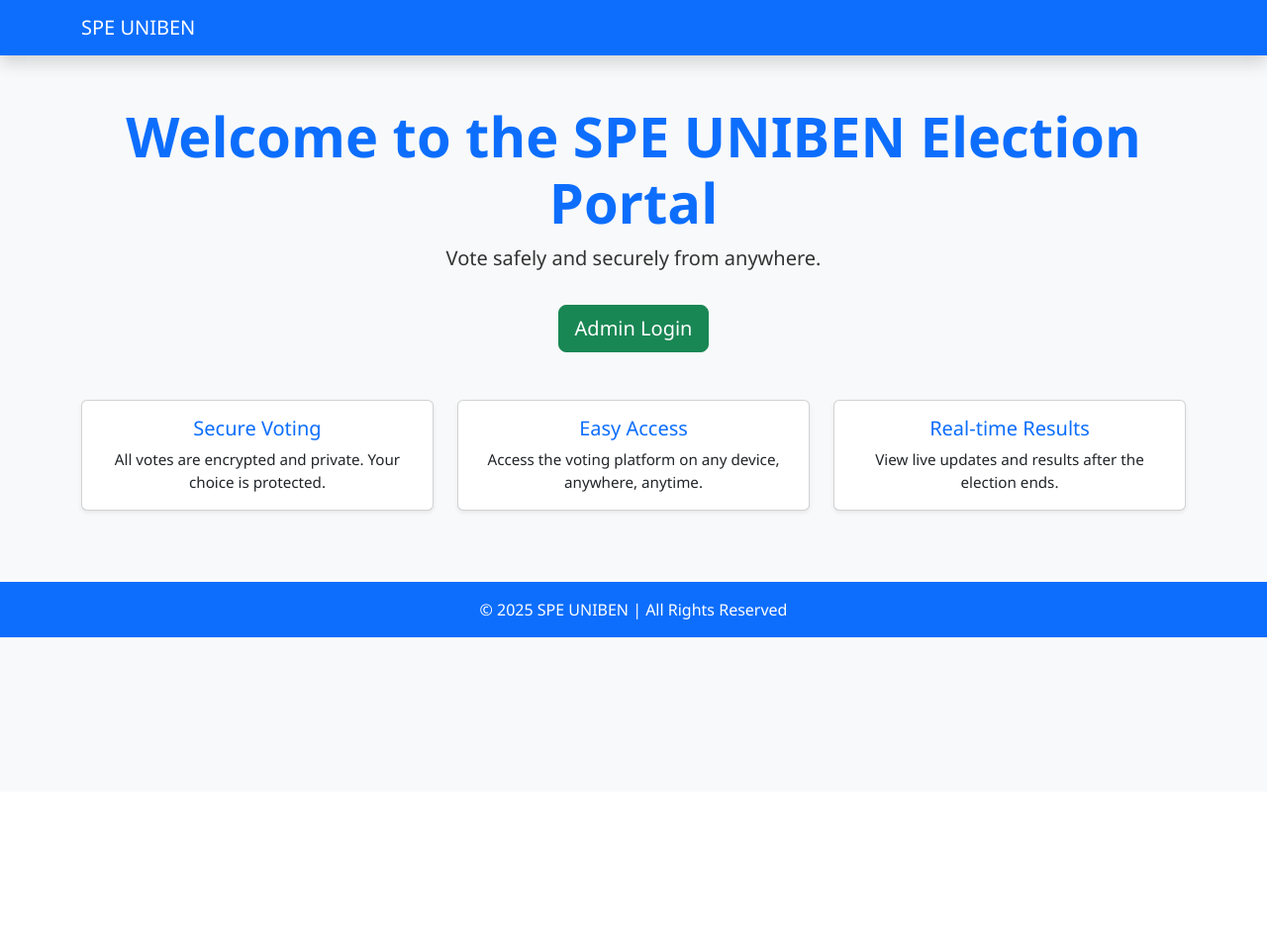
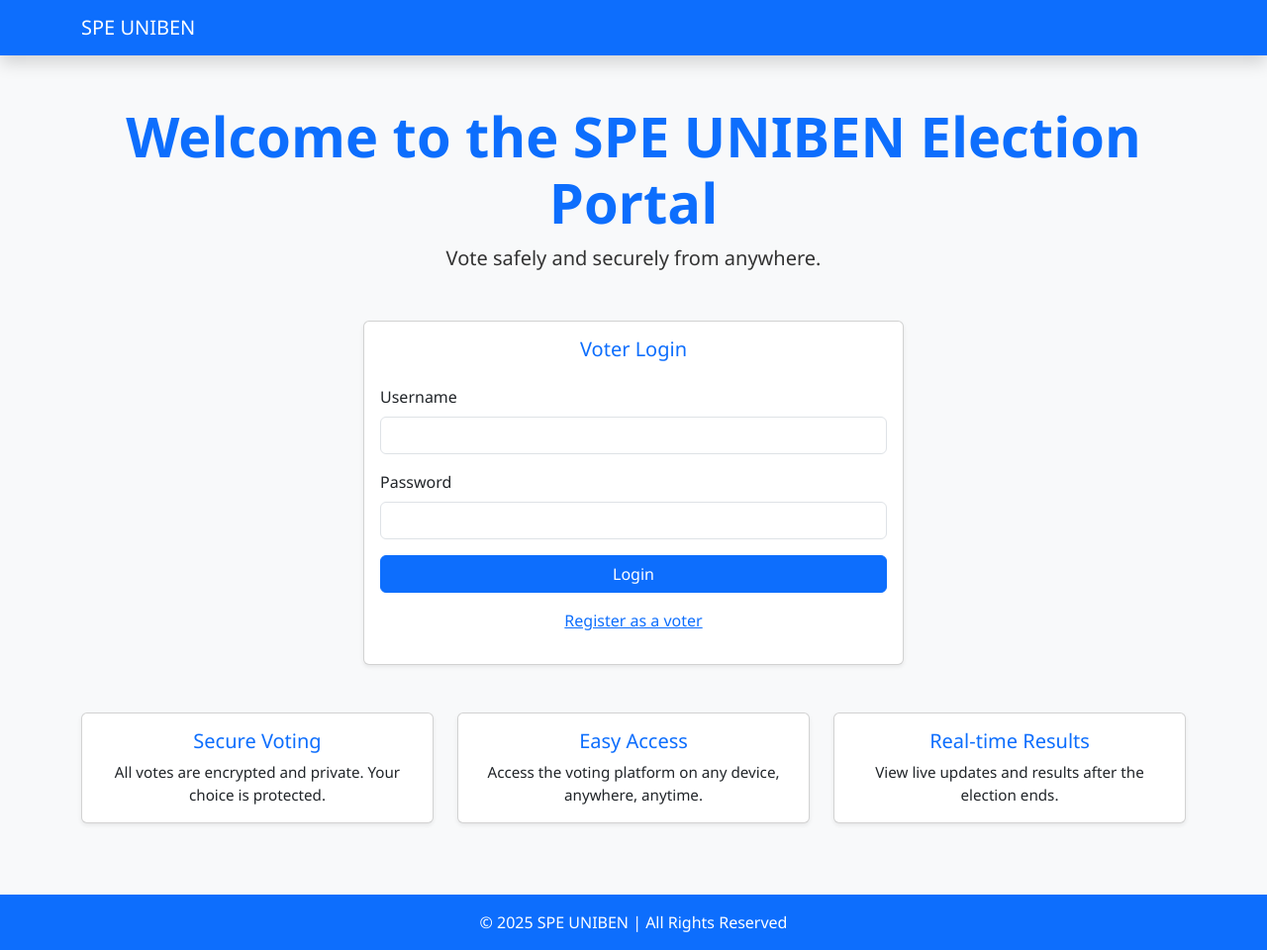
Before and after one commit to masterpresh-del/SPE-UNIBEN-ELECTION, a Django app: page / in a window 1280 px wide. Shown: the whole page at 99% size. Before the commit the page ends 644 px from the top, so only its background shows below. Run offline with Django 5.2, Linux system fonts and the light colour scheme.

Commit message:
Update index.html

```diff
--- a/templates/index.html
+++ b/templates/index.html
@@ -28,8 +28,37 @@
 <header class="container text-center mt-5">
     <h1 class="display-4 fw-bold">Welcome to the SPE UNIBEN Election Portal</h1>
     <p class="lead">Vote safely and securely from anywhere.</p>
-    <a href="/admin/" class="btn btn-success btn-lg mt-3">Admin Login</a>
 </header>
+
+<!-- Voter Login Panel -->
+<section class="container my-5">
+    <div class="row justify-content-center">
+        <div class="col-md-6">
+            <div class="card shadow-sm">
+                <div class="card-body">
+                    <h5 class="card-title text-center mb-4">Voter Login</h5>
+                    <form method="POST" action="{% url 'voter_login' %}">
+                        {% csrf_token %}
+                        <div class="mb-3">
+                            <label for="username" class="form-label">Username</label>
+                            <input type="text" class="form-control" id="username" name="username" required>
+                        </div>
+                        <div class="mb-3">
+                            <label for="password" class="form-label">Password</label>
+                            <input type="password" class="form-control" id="password" name="password" required>
+                        </div>
+                        <div class="d-grid">
+                            <button type="submit" class="btn btn-primary">Login</button>
+                        </div>
+                    </form>
+                    <p class="text-center mt-3">
+                        <a href="{% url 'voter_register' %}">Register as a voter</a>
+                    </p>
+                </div>
+            </div>
+        </div>
+    </div>
+</section>
 
 <!-- Features / Info Section -->
 <section class="container my-5">
```
